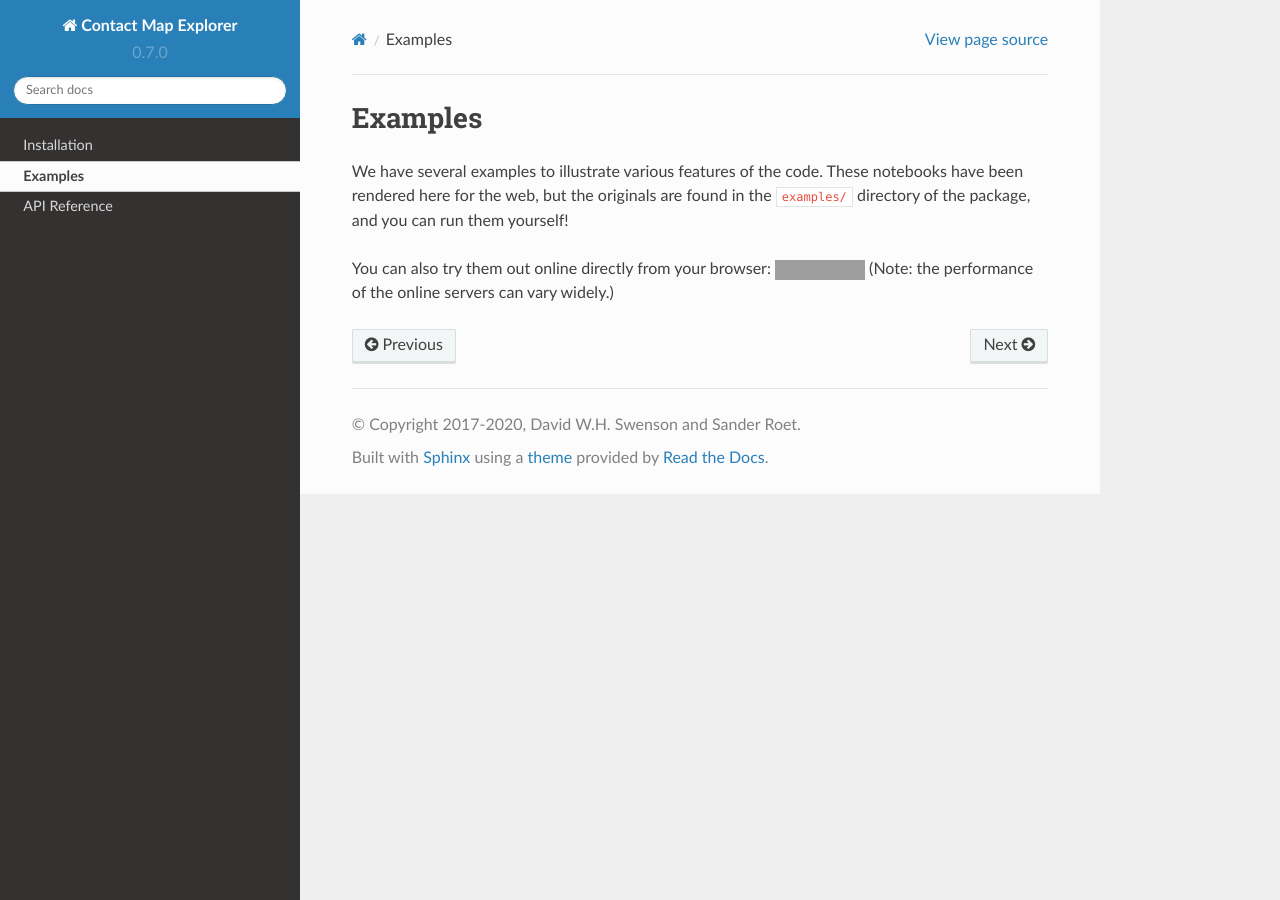
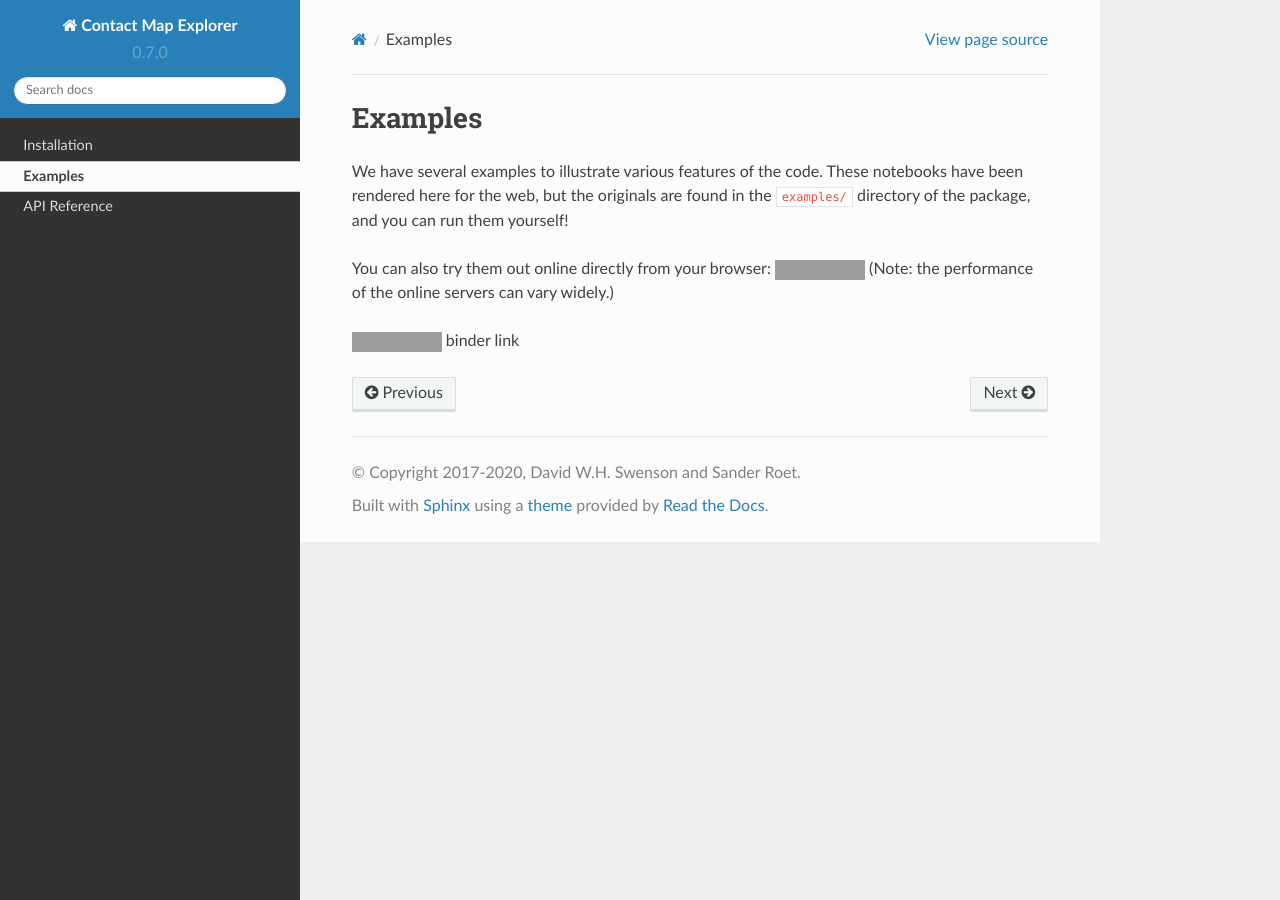
Before and after one commit to dwhswenson/contact_map, a Sphinx documentation site: the page built from docs/examples/index.rst, in a window 1280 px wide. Built offline with Sphinx 7.4.7 and the Read the Docs theme 2.0.0, drawn with Linux system fonts in a browser that asks for light colours; grey boxes are pictures that could not be loaded.

```diff
--- a/docs/conf.py
+++ b/docs/conf.py
@@ -64,6 +64,25 @@ extensions = [
     'nbsphinx',
     'IPython.sphinxext.ipython_console_highlighting'
 ]
+# Adding jinja passthrough for html
+# Taken from https://www.ericholscher.com/blog/2016/jul/25/integrating-jinja-rst-sphinx/
+html_context = {"release": release,
+                "version": version}
+def rstjinja(app, docname, source):
+    """
+    Render our pages as a jinja template for fancy templating goodness.
+    """
+    # Make sure we're outputting HTML
+    if app.builder.format != 'html':
+        return
+    src = source[0]
+    rendered = app.builder.templates.render_string(
+        src, app.config.html_context
+    )
+    source[0] = rendered
+
+def setup(app):
+    app.connect("source-read", rstjinja)
 
 # Napolean settings
 napoleon_google_docstring = False
--- a/docs/examples/index.rst
+++ b/docs/examples/index.rst
@@ -1,3 +1,10 @@
+
+{% if "dev" in release %}
+{% set version = "master" %}
+{% else %}
+{% set version = "v"+version %}
+{% endif %}
+
 Examples
 ========
 
@@ -9,6 +16,8 @@ yourself!
 You can also try them out online directly from your browser: |binder|_
 (Note: the performance of the online servers can vary widely.)
 
+|binder|_ binder link
+
 .. toctree::
     :maxdepth: 1
     :glob:
```
Also changed, not shown: other parts of docs/examples/index.rst (+1 -1 lines).
